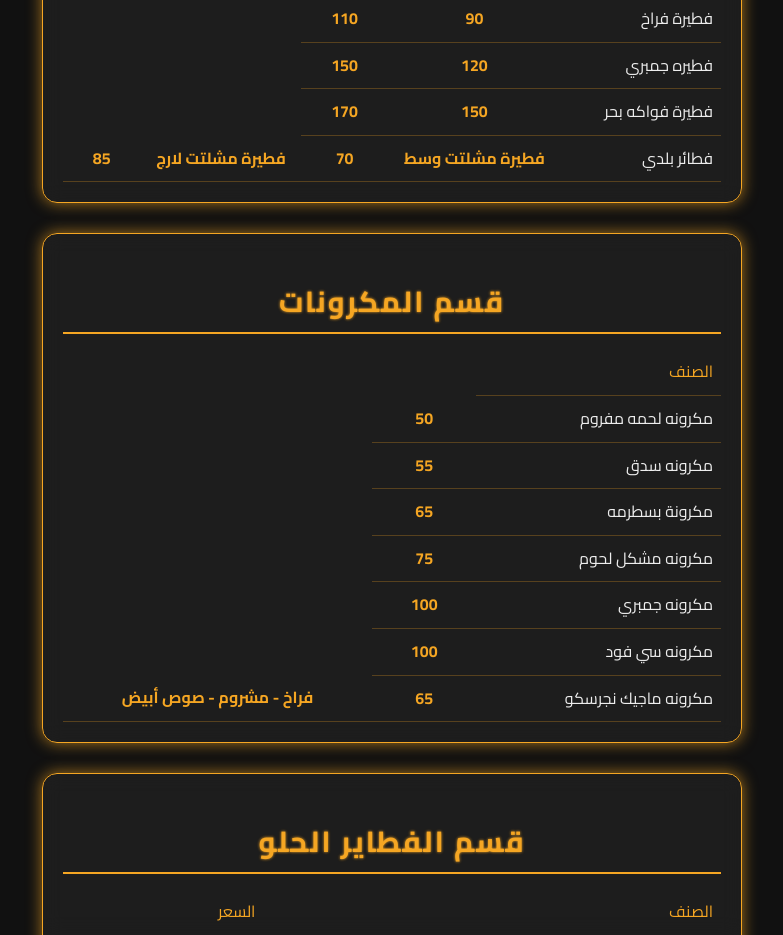
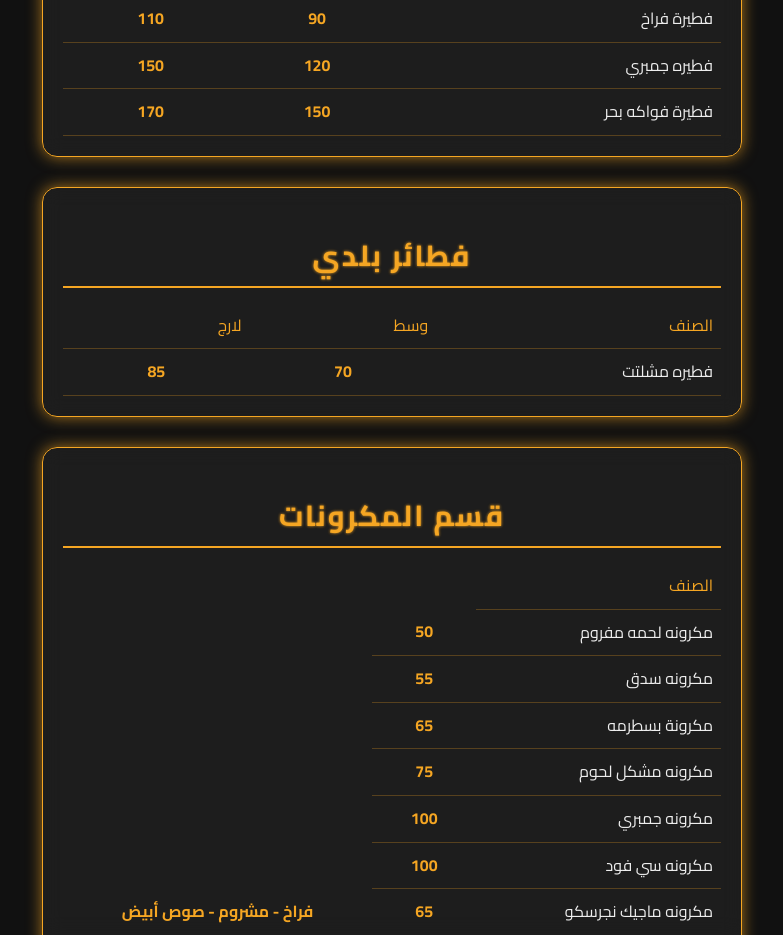
Before and after one commit to midomaher94/MAGIC, a plain HTML site: page index.html in a window 1280 px wide. Shown: the part 2180-3115 px from the top of the page, without its empty margins (248-1031 px from the left). Drawn offline with Linux system fonts and the light colour scheme.

Commit message:
رسالة توضّح التعديلات اللي عملتها

```diff
--- a/index.html
+++ b/index.html
@@ -100,6 +100,11 @@
                 fill: white;
                 width: 30px;
                 height: 30px;
+            }
+            /* Highlight table rows on hover */
+            table tbody tr:hover {
+                background: rgba(245, 166, 35, 0.08);
+                transition: background 0.2s;
             }
             @media (max-width: 480px) {
                 h1 {
@@ -348,12 +353,26 @@
                         <td class="price">150</td>
                         <td class="price">170</td>
                     </tr>
-                    <td>فطائر بلدي</td>
-                    <td class="price">فطيرة مشلتت وسط</td>
-                    <td class="price">70</td>
-                    <td class="price">فطيرة مشلتت لارج</td>
-                    <td class="price">85</td>
+
+                </tbody>
+            </table>
+        </section>
+        <section class="menu-section">
+            <h2 class="section-title">فطائر بلدي</h2>
+            <table>
+                <thead>
+                    <tr>
+                        <th>الصنف</th>
+                        <th>وسط</th>
+                        <th>لارج</th>
                     </tr>
+                    <tr>
+                        <td>فطيره مشلتت</td>
+                        <td class="price">70</td>
+                        <td class="price">85</td>
+                    </tr>
+                </thead>
+                <tbody>
                 </tbody>
             </table>
         </section>
```
